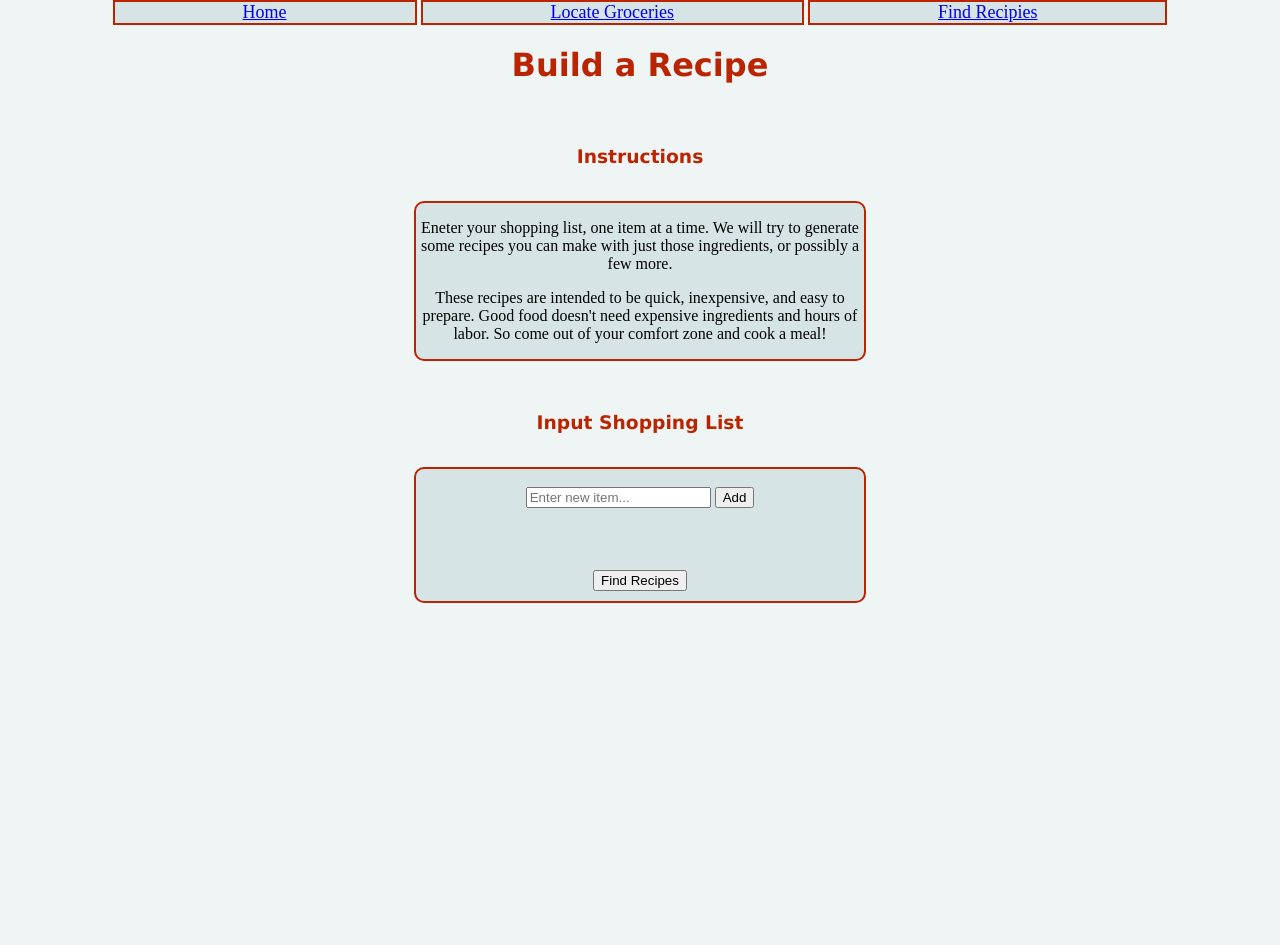
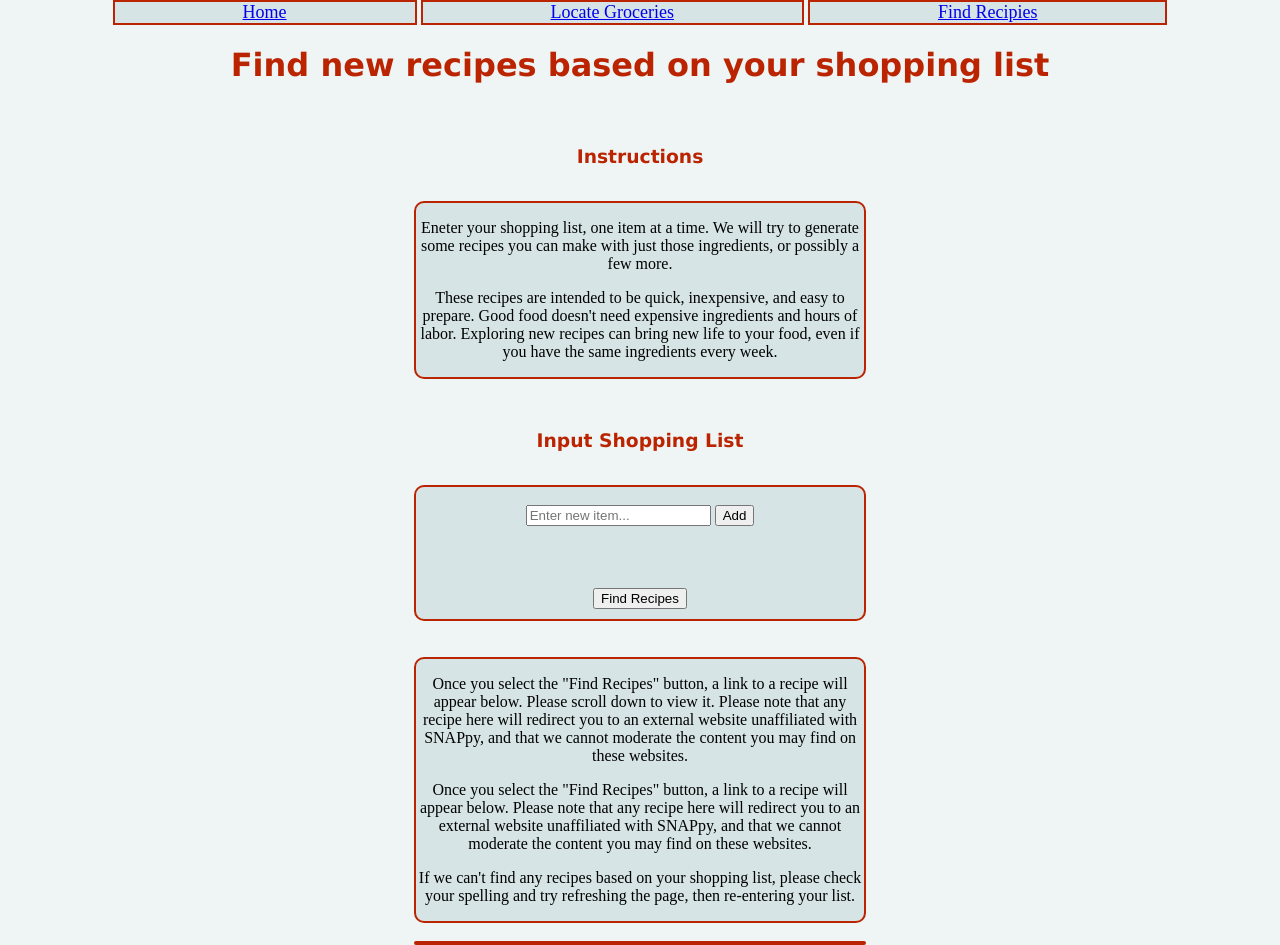
Before and after one commit to jekhi5/SNAPpy, a Django app: template backend/snap/templates/shoppinglist.html in a window 1280 px wide. Before the commit the page ends 603 px from the top, so only its background shows below. Run offline with Django 3.2, Linux system fonts and the light colour scheme; the template is opened without the code that fills it, so the values that code supplies are empty.

Commit message:
completed shopping recipes

```diff
--- a/backend/snap/mysnappy/store_locating_pipeline.py
+++ b/backend/snap/mysnappy/store_locating_pipeline.py
@@ -37,7 +37,7 @@ def get_snap_stores(nearby_response):
     if len(nearby_response) == 0:
         return nearby_response
 
-    snap_stores = pd.read_csv('SNAP_Store_Locations.csv')
+    snap_stores = pd.read_csv('/home/emery/hack-beanpot/SNAPpy/backend/snap/mysnappy/SNAP_Store_Locations.csv')
 
     # Transforms input into dataframe
     nearby_response = pd.json_normalize(nearby_response)
--- a/backend/snap/static/shopping_list.js
+++ b/backend/snap/static/shopping_list.js
@@ -51,6 +51,23 @@ let sendList = () => {
       // Send the POST request to the server.
       // The callback function should replace the current page with the map.
       $.ajax(settings).done(function (response) {
+        const results = document.getElementById('results');
+
         console.log(response);
+
+        if (response.hits > 0) {
+          const link = document.createElement('a');
+          link.setAttribute("href", response.url);
+          link.innerHTML = response.title;
+          results.appendChild(link);
+
+        } else {
+          const resP = document.createElement('p');
+          resP.appendChild(document.createTextNode("No recipes found with your ingredients. Try adding more!"));
+          results.appendChild(resP);
+
+        }
+
+        results.appendChild(document.createElement('br'));
       });
 }
--- a/backend/snap/templates/shoppinglist.html
+++ b/backend/snap/templates/shoppinglist.html
@@ -3,7 +3,7 @@
 <html>
   <head>
     <title>
-      SNAPpy - Recipe builder
+      SNAPpy - Recipe finder
     </title>
     <style>
         body {
@@ -30,12 +30,14 @@
     </div>
 
     <div id="input-content">
-    <h1>Build a Recipe</h1>
+    <h1>Find new recipes based on your shopping list</h1>
 
     <h3>Instructions</h3>
         <div class="content-box">
             <p> Eneter your shopping list, one item at a time. We will try to generate some recipes you can make with just those ingredients, or possibly a few more. </p>
-            <p> These recipes are intended to be quick, inexpensive, and easy to prepare. Good food doesn't need expensive ingredients and hours of labor. So come out of your comfort zone and cook a meal! </p>
+            <p> These recipes are intended to be quick, inexpensive, and easy to prepare. Good food doesn't need expensive ingredients and hours of labor.
+                Exploring new recipes can bring new life to your food, even if you have the same ingredients every week.
+            </p>
         </div>
         <br>
         <h3>Input Shopping List</h3>
@@ -58,7 +60,23 @@
         </div>
         <br>
         <br>
-        <div id="results">
+
+        <div class="content-box">
+          <p> Once you select the "Find Recipes" button, a link to a recipe will appear below. Please scroll down to view it.
+            Please note that any recipe here will redirect you to an external website unaffiliated with SNAPpy, and that
+            we cannot moderate the content you may find on these websites.
+          </p>
+
+          <p> Once you select the "Find Recipes" button, a link to a recipe will appear below.
+            Please note that any recipe here will redirect you to an external website unaffiliated with SNAPpy, and that
+            we cannot moderate the content you may find on these websites.
+          </p>
+          <p>
+            If we can't find any recipes based on your shopping list, please check your spelling and try refreshing the page, then re-entering your list.
+          </p>
+        </div>
+        <br>
+        <div id="results" class="content-box">
 
         </div>
     </div>
```
Also changed, not shown: backend/snap/mysnappy/views.py (+60 -31 lines).
